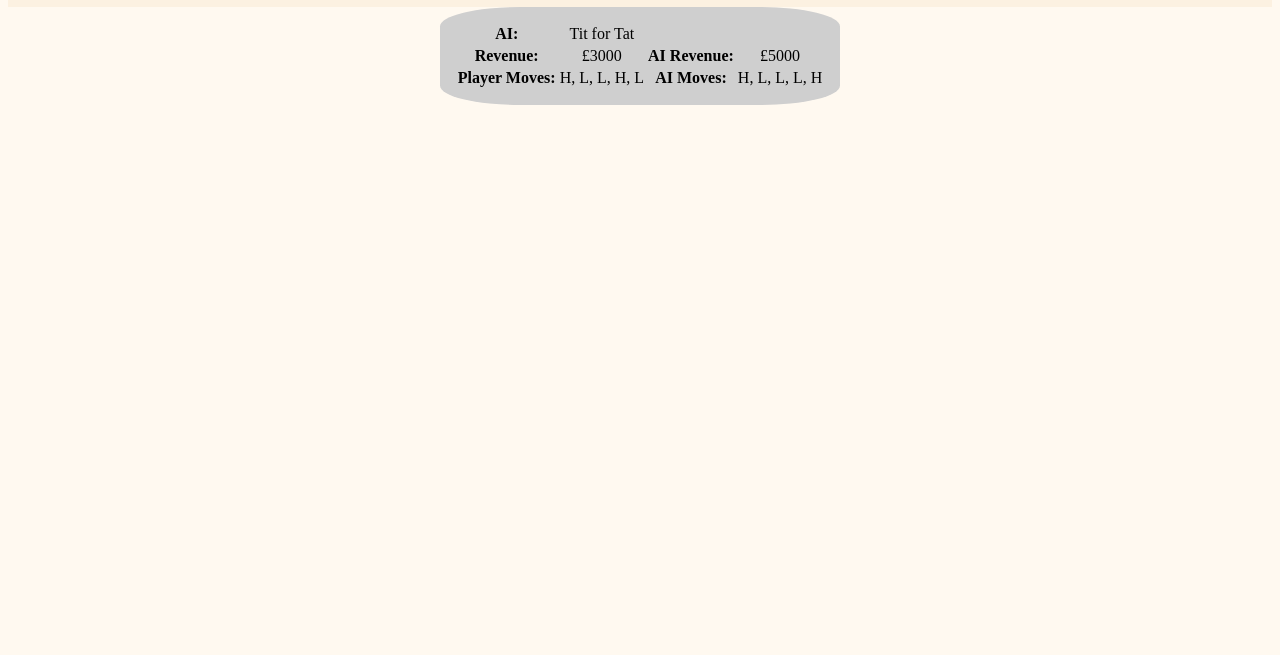
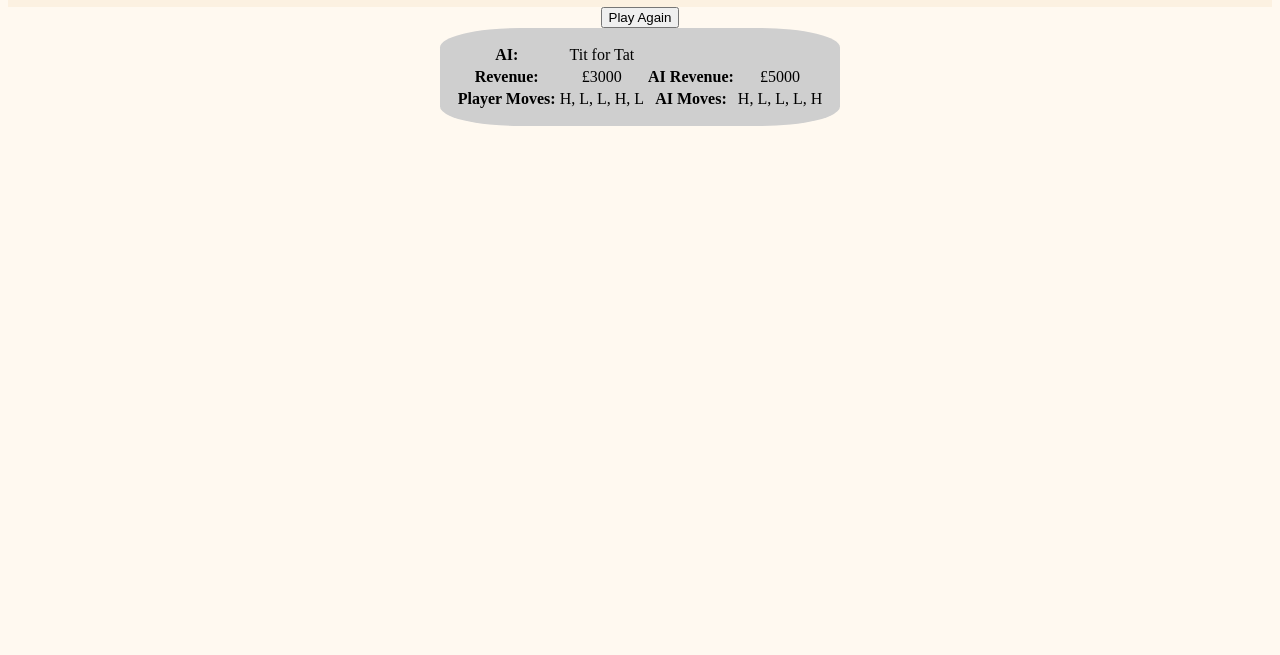
Before and after one commit to aslaterm32/lap-1-project-game-theory, a website: page frontend/assets/results.html in a window 1280 px wide. Shown: the part 145-800 px from the top of the page. Drawn offline with Linux system fonts and the light colour scheme.

Commit message:
Added go /home button on /results

```diff
--- a/frontend/assets/results.html
+++ b/frontend/assets/results.html
@@ -14,6 +14,9 @@
         <h1>Results</h1>
     </header>
     <main>
+        <section id="buttons">
+            <button id="backHomeButton" onclick="location.href='../index.html'">Play Again</button>
+        </section>
         <section id="results-section">
             <div class="container">
                 <div class="results-flex-row">
```
Also changed, not shown: frontend/assets/gameplay.html (+2 -1 lines). Lines whose indentation alone changed are shown as unchanged.
